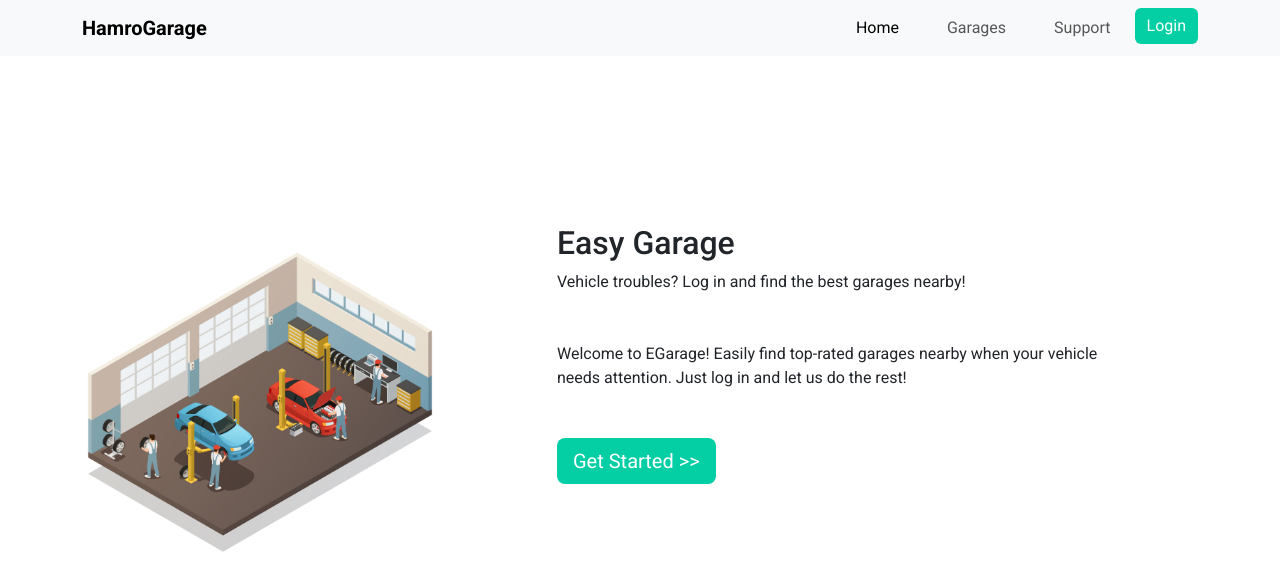
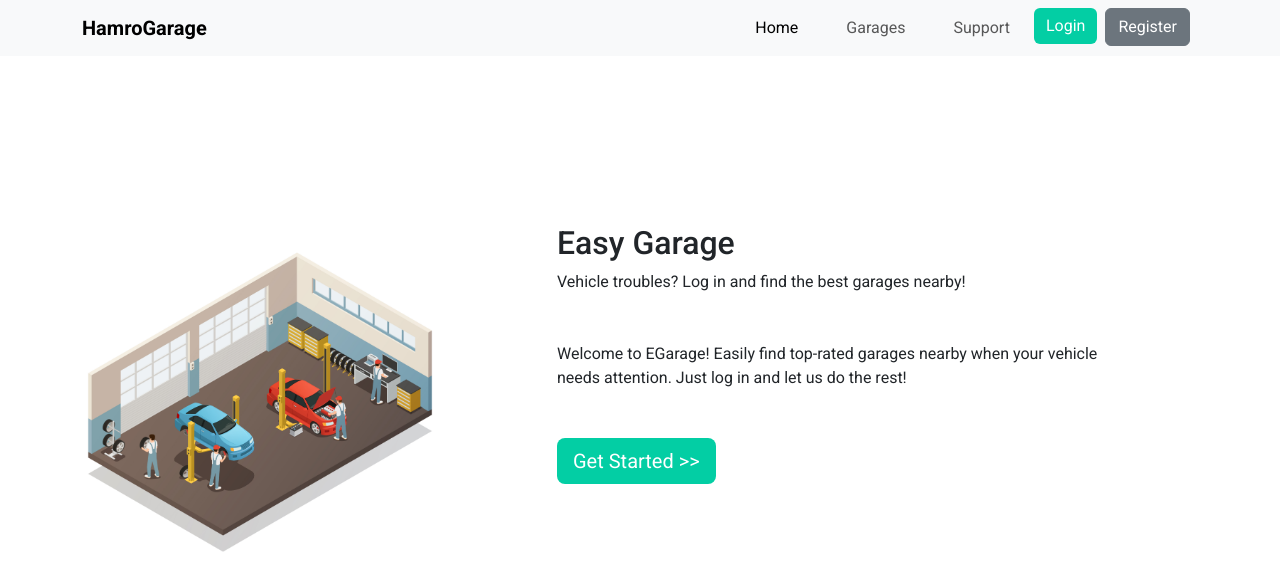
Before and after one commit to Rajuxz/Garage, a Django app: template client/templates/home.html in a window 1280 px wide. Shown: the top 571 px of the page. Run offline with Django 5.2, Linux system fonts and the light colour scheme; the template is opened without the code that fills it, so the values that code supplies are empty.

Commit message:
add: navbar

```diff
--- a/client/templates/components/navbar.html
+++ b/client/templates/components/navbar.html
@@ -1,13 +1,13 @@
 <nav class="navbar navbar-expand-lg bg-body-tertiary">
     <div class="container">
-      <a class="navbar-brand fw-bold">HamroGarage</a>
+      <a class="navbar-brand fw-bold cursor-pointer">HamroGarage</a>
       <button class="navbar-toggler" type="button" data-bs-toggle="collapse" data-bs-target="#navbarNav" aria-controls="navbarNav" aria-expanded="false" aria-label="Toggle navigation">
         <span class="navbar-toggler-icon"></span>
       </button>
       <div class="collapse navbar-collapse" id="navbarNav">
         <ul class="navbar-nav ms-auto">
           <li class="nav-item mx-3">
-            <a class="nav-link active" aria-current="page" href="#">Home</a>
+            <a class="nav-link active" aria-current="page" href="{% url 'home' %}">Home</a>
           </li>
           <li class="nav-item mx-3">
             <a class="nav-link" href="#">Garages</a>
@@ -18,6 +18,13 @@
           <li class="nav-item">
             <button class="btn btn-primary">Login</button>
           </li>
+          <li class="nav-item mx-2">
+              <a href="{% url 'register'%}" class="btn btn-secondary"
+               style="text-decoration:none; color:white;"
+               >
+              Register
+              </a>
+          </li>
         </ul>
       </div>
     </div>
```
